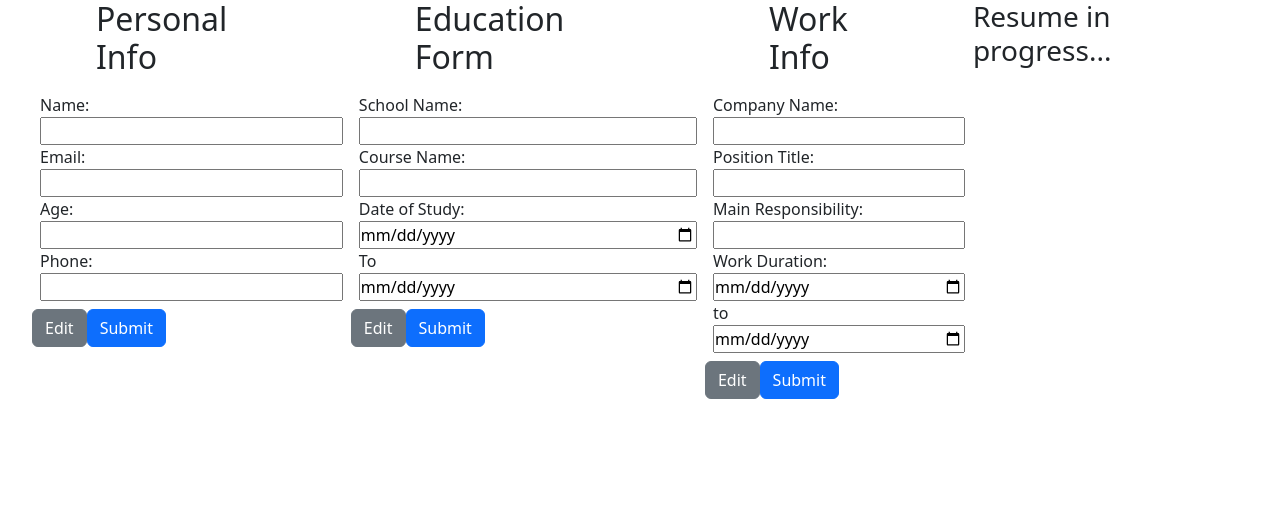
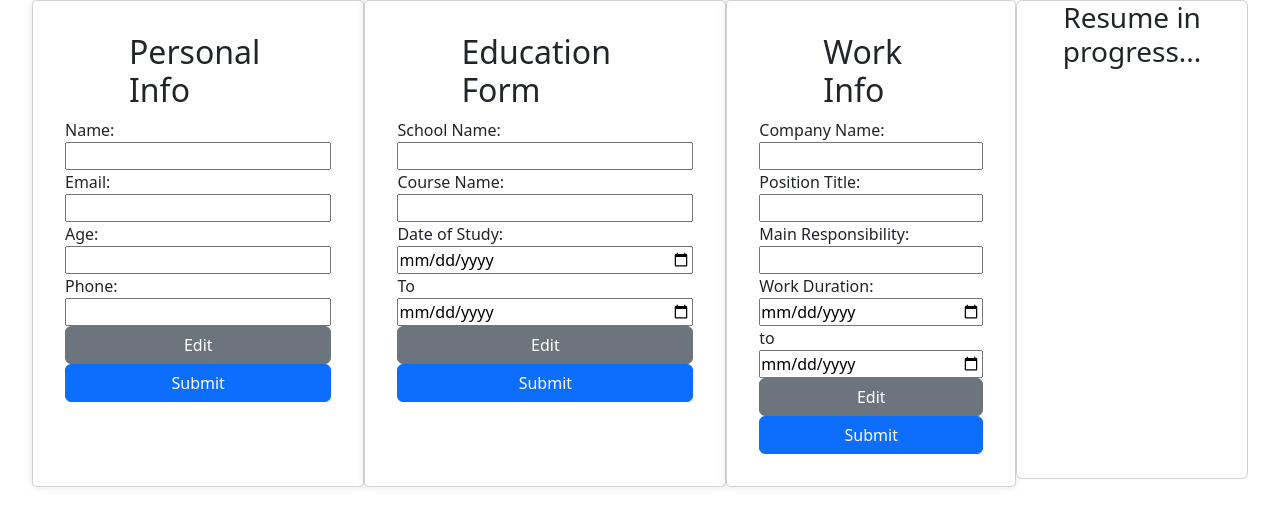
Before and after one commit to leechiahwa/project-cv-application, a React (Vite) app: page / in a window 1280 px wide. Shown: the top 526 px of the page. Built offline with nearby package versions, Linux system fonts and the light colour scheme.

Commit message:
Add card styling to preview and form sections

```diff
--- a/src/App.css
+++ b/src/App.css
@@ -28,6 +28,16 @@ p.preview {
     text-align: center;
 }
 
+h3.card {
+    text-align: center;
+}
+
+div.card {
+    box-shadow: 0 0 10px 0 rgba(0, 0, 0, 0.1);
+    border-radius: 5px;
+    padding: 2em;
+}
+
 .preview .header {
     text-align: center;
 
--- a/src/components/InfoForm.tsx
+++ b/src/components/InfoForm.tsx
@@ -20,7 +20,7 @@ export default function InfoForm() {
   });
 
   // Handle change for input fields
-  function handleChange(e: { target: { name: any; value: any; }; }) {
+  function handleChange(e: { target: { name: any; value: any } }) {
     const { name, value } = e.target;
     setPerson({
       ...person,
@@ -35,11 +35,12 @@ export default function InfoForm() {
     setShowPreview(true);
   }
 
-  let previewOnSubmit = <h3>Resume in progress...</h3>;
+  let previewOnSubmit = <h3 className="card">Resume in progress...</h3>;
 
+  // Show the preview when submit button is clicked
   if (showPreview) {
     previewOnSubmit = (
-      <>
+      <div className="d-flex flex-column card">
         <p className="preview name">Hello, I am {person.name}!</p>
         <p className="preview">{person.email}</p>
         <p className="preview">I am {person.age} years old.</p>
@@ -56,19 +57,18 @@ export default function InfoForm() {
           here from {moment(person.workDurationFrom).format("DD/MM/YYYY")} to{" "}
           {moment(person.workDurationTo).format("DD/MM/YYYY")}.
         </p>
-      </>
+      </div>
     );
   }
 
   // TODO: Design the preview to look better
-  // TODO: Only show the preview when submit button is clicked
   // TODO: Only enable the submit button when all fields are filled
 
   return (
     <div className="d-flex" id="form">
-      <div>
+      <div className="card">
         <h2 className="header">Personal Info</h2>
-        <form className="d-flex flex-column p-2">
+        <form className="d-flex flex-column">
           Name:{" "}
           <input
             type="text"
@@ -98,16 +98,19 @@ export default function InfoForm() {
             onChange={handleChange}
           />
         </form>
-        <button className="btn btn-secondary" onClick={editButton}>
+        <button
+          className="btn btn-secondary"
+          onClick={() => setShowPreview(false)}
+        >
           Edit
         </button>
-        <button className="btn btn-primary" onClick={submitButton}>
+        <button className="btn btn-primary" onClick={onSubmit}>
           Submit
         </button>
       </div>
-      <div>
+      <div className="card">
         <h2 className="header">Education Form</h2>
-        <form className="d-flex flex-column p-2">
+        <form className="d-flex flex-column">
           School Name:{" "}
           <input
             type="text"
@@ -150,9 +153,9 @@ export default function InfoForm() {
           Submit
         </button>
       </div>
-      <div>
+      <div className="card">
         <h2 className="header">Work Info</h2>
-        <form className="d-flex flex-column p-2">
+        <form className="d-flex flex-column">
           Company Name:{" "}
           <input
             type="text"
@@ -189,10 +192,13 @@ export default function InfoForm() {
             onChange={handleChange}
           />
         </form>
-        <button className="btn btn-secondary" onClick={editButton}>
+        <button
+          className="btn btn-secondary"
+          onClick={() => setShowPreview(false)}
+        >
           Edit
         </button>
-        <button className="btn btn-primary" onClick={submitButton}>
+        <button className="btn btn-primary" onClick={onSubmit}>
           Submit
         </button>
       </div>
```
